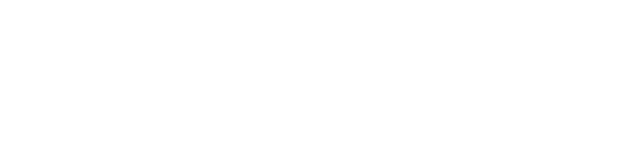
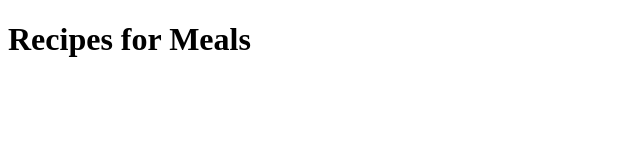
Before and after one commit to AbsentCoder612/odin-project, a plain HTML site: page index.html in a window 1280 px wide. Shown: the whole page, without its empty margins (0-640 px from the left). Drawn offline with Linux system fonts and the light colour scheme.

Commit message:
First commit for Recipes Project.

```diff
--- a/index.html
+++ b/index.html
@@ -7,6 +7,7 @@
 
     </head>
     <body>
+        <h1>Recipes for Meals</h1>
 
     </body>
 </html>
```
Also changed, not shown: 1 other file.
